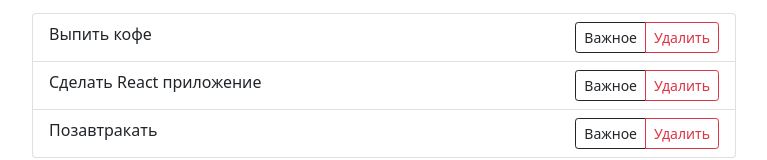
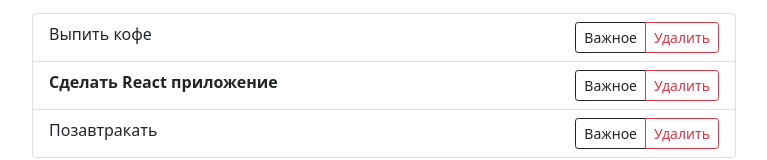
Before and after one commit to IgorMan2005/todo_react, a React (Create React App) app: page / in a window 1280 px wide. Shown: the part 153-313 px from the top of the page, without its empty margins (16-783 px from the left). Built offline with nearby package versions, Linux system fonts and the light colour scheme.

Commit message:
ToDo List React.JS - ListItem Component (свойства задач в общий state)

```diff
--- a/src/components/App.js
+++ b/src/components/App.js
@@ -9,9 +9,9 @@ class App extends React.Component {
 
 	state = {
 			todoData: [
-			{ id: 0, title: 'Выпить кофе' },
-			{ id: 1, title: 'Сделать React приложение' },
-			{ id: 2, title: 'Позавтракать' },
+			{ id: 0, title: 'Выпить кофе', important: false, done: false },
+			{ id: 1, title: 'Сделать React приложение', important: true, done: false  },
+			{ id: 2, title: 'Позавтракать', important: false, done: false  },
 		]
 	}
 
--- a/src/components/ListItem.js
+++ b/src/components/ListItem.js
@@ -35,9 +35,9 @@ class ListItem extends React.Component {
 
 		let classNames = 'todo-item';
 
-		if (this.state.important)
+		if (this.props.task.important)
 			classNames += ' important';
-		if (this.state.done)
+		if (this.props.task.done)
 			classNames += ' done';
 
 		return (
```
Also changed, not shown: 1 other file (tests, documents, lock files or other folders).
